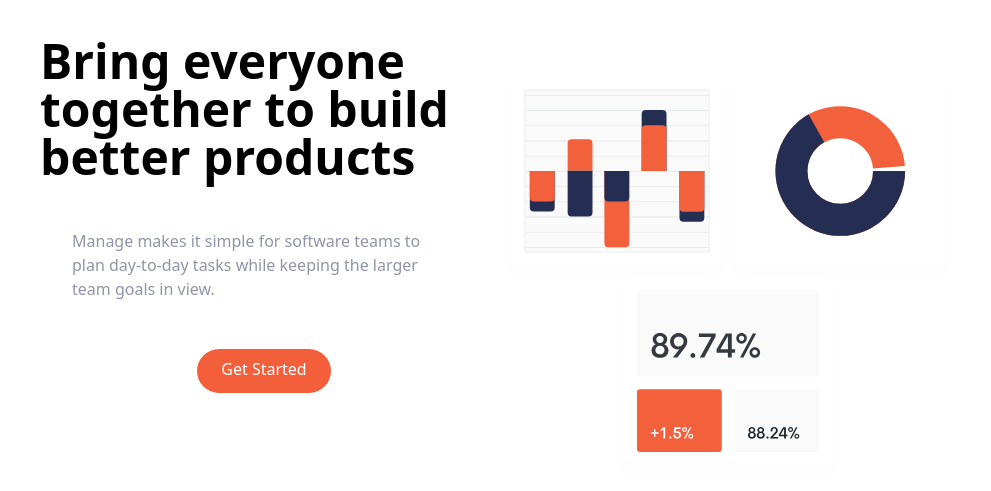
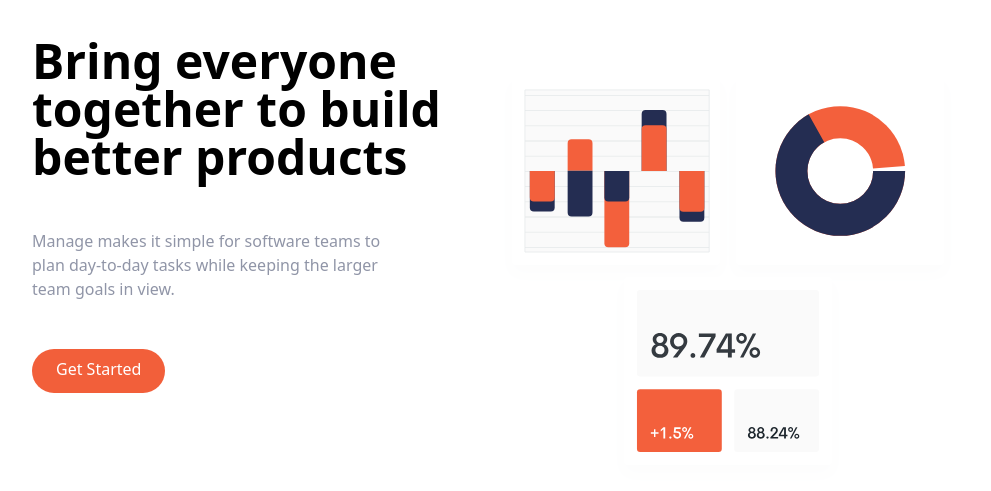
Before and after one commit to akshpnwr/tailwind-landing-page, a website: page index.html in a window 1280 px wide. Shown: the part 95-586 px from the top of the page, without its empty margins (144-1135 px from the left). Drawn offline with Linux system fonts and the light colour scheme.

Commit message:
Fixed alignment issue in hero section

```diff
--- a/index.html
+++ b/index.html
@@ -38,7 +38,9 @@
         class="container flex flex-col-reverse items-center px-6 mx-auto mt-10 space-y-0 md:space-y-0 md:flex-row"
       >
         <!-- Left item -->
-        <div class="flex flex-col items-center mb-32 space-y-12 md:w-1/2">
+        <div
+          class="flex flex-col mb-32 space-y-12 items-center md:w-1/2 md:items-start"
+        >
           <h1
             class="max-w-md font-bold text-4xl text-center md:text-left md:text-5xl"
           >
```
Also changed, not shown: css/main.css.
